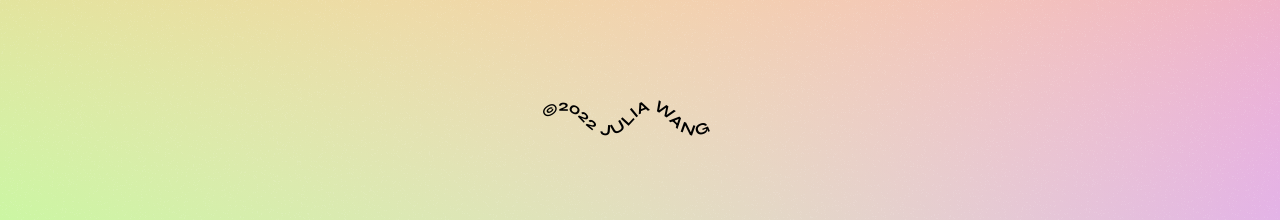
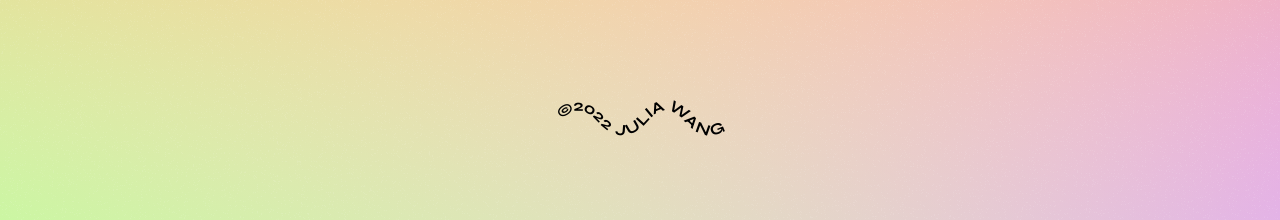
Before and after one commit to juliahw/juliahw.github.io, a React app: page / in a window 1280 px wide. Shown: the part 280-500 px from the top of the page. Built offline with nearby package versions, Linux system fonts and the light colour scheme.

Commit message:
Center the copyright text

```diff
--- a/src/components/App.jsx
+++ b/src/components/App.jsx
@@ -10,7 +10,7 @@ function App() {
               id="path"
               fill="none"
               stroke="white"
-              transform="translate(0, 35) scale(1.75)"
+              transform="translate(15, 35) scale(1.75)"
               d="M1 8C9.33333 -1.33333 17.6667 -1.33333 26 8C34.3333 17.3333 42.6667 17.3333 51 8C59.3333 -1.33333 67.6667 -1.33333 76 8C84.3333 17.3333 92.6667 17.3333 101 8"
             />
           </defs>
```
